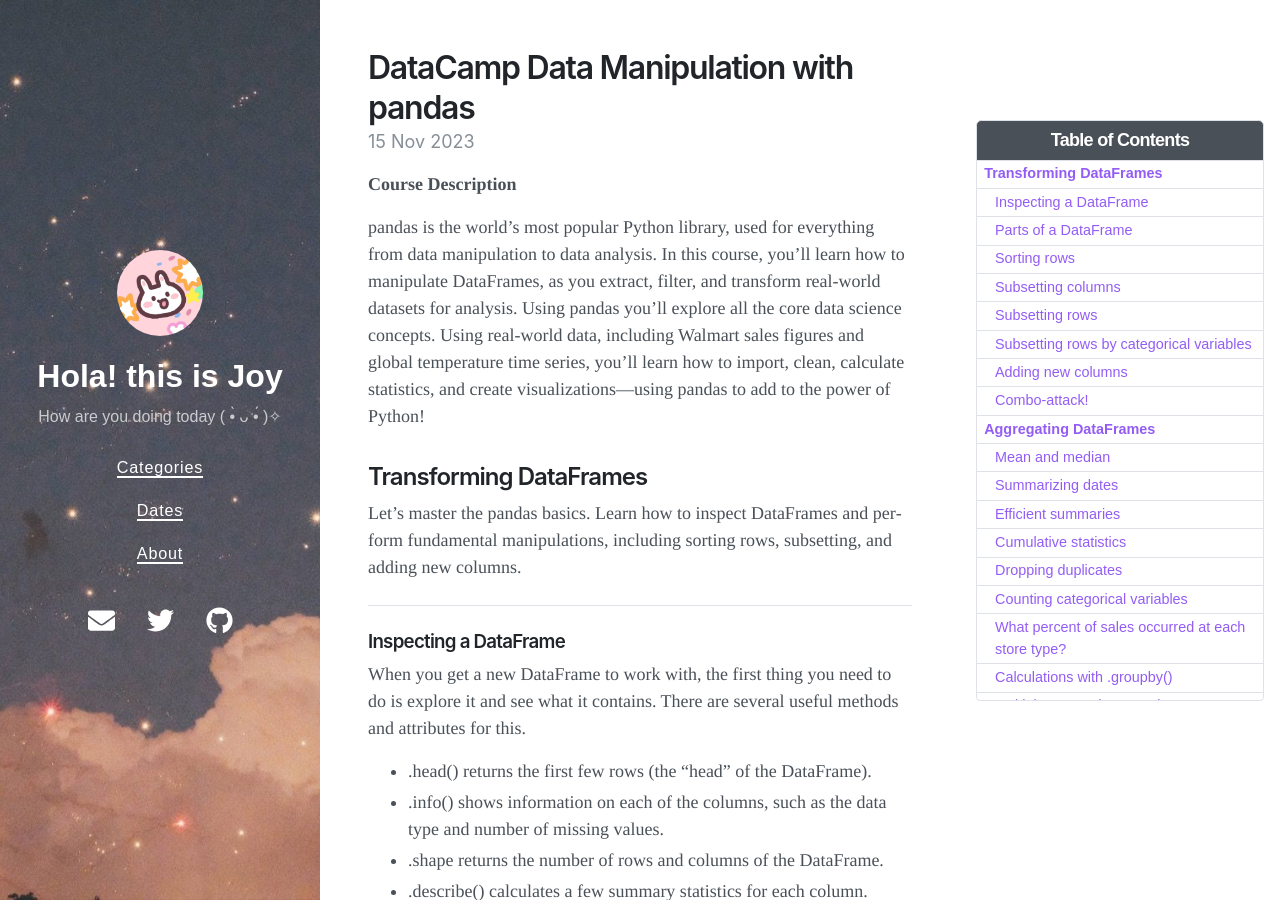
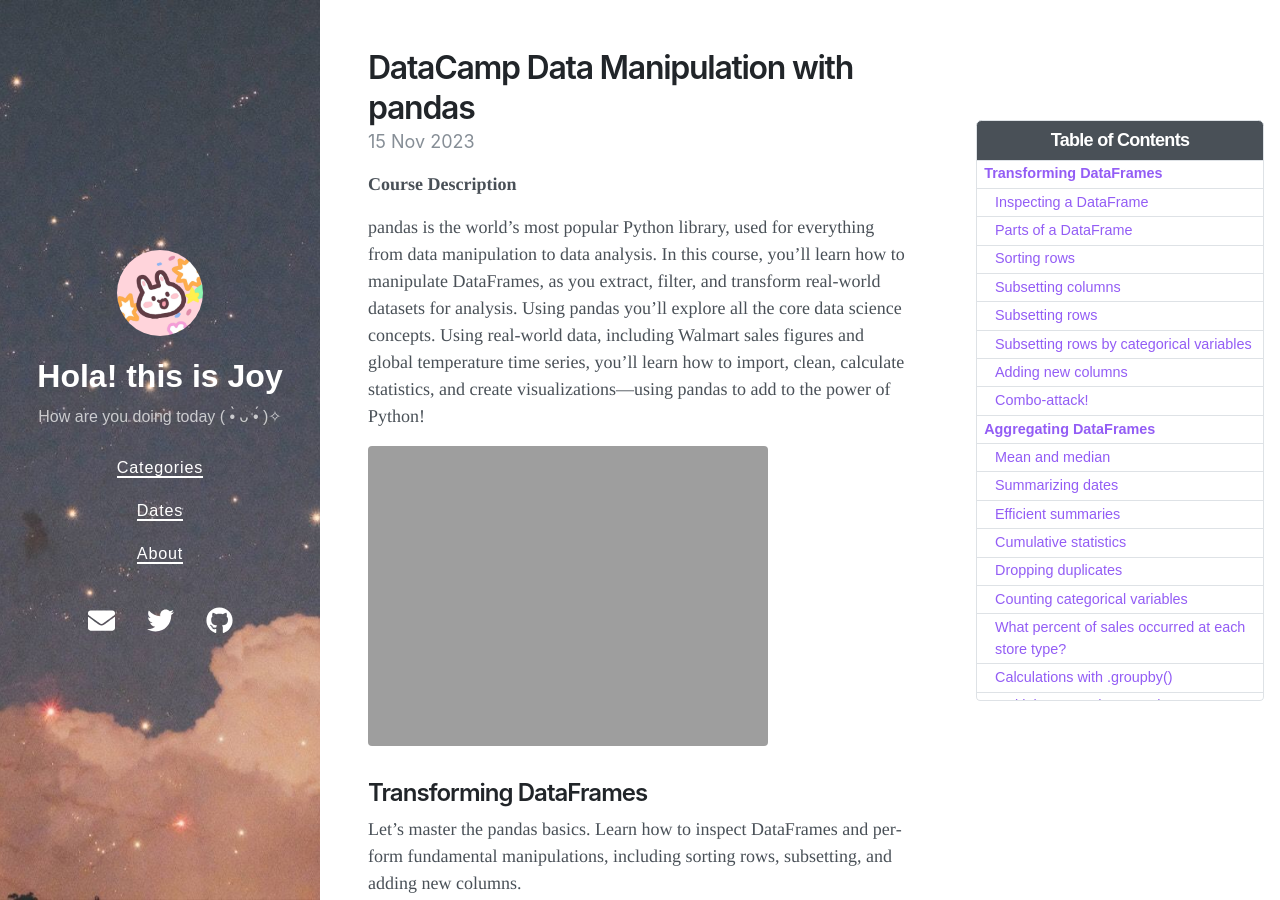
Before and after one commit to Joy3Luo/mathnotes, a Jekyll site: the page built from _posts/2023-11-15-DataCampPythonPanda.md, in a window 1280 px wide and 900 px high. Built offline with Jekyll 4.4.1, drawn with Linux system fonts in a browser that asks for light colours; nearby versions of some CDN libraries.

Commit message:
Update 2023-11-15-DataCampPythonPanda.md

```diff
--- a/_posts/2023-11-15-DataCampPythonPanda.md
+++ b/_posts/2023-11-15-DataCampPythonPanda.md
@@ -33,6 +33,8 @@
 **Course Description**
 
 pandas is the world’s most popular Python library, used for everything from data manipulation to data analysis. In this course, you’ll learn how to manipulate DataFrames, as you extract, filter, and transform real-world datasets for analysis. Using pandas you’ll explore all the core data science concepts. Using real-world data, including Walmart sales figures and global temperature time series, you’ll learn how to import, clean, calculate statistics, and create visualizations—using pandas to add to the power of Python!
+
+![Data Manipulation with pandas](https://joy3luo.github.io/mathnotes/pics/certificates/Data_Manipulation_with_pandas.png)
 
 ## Transforming DataFrames
 
```
